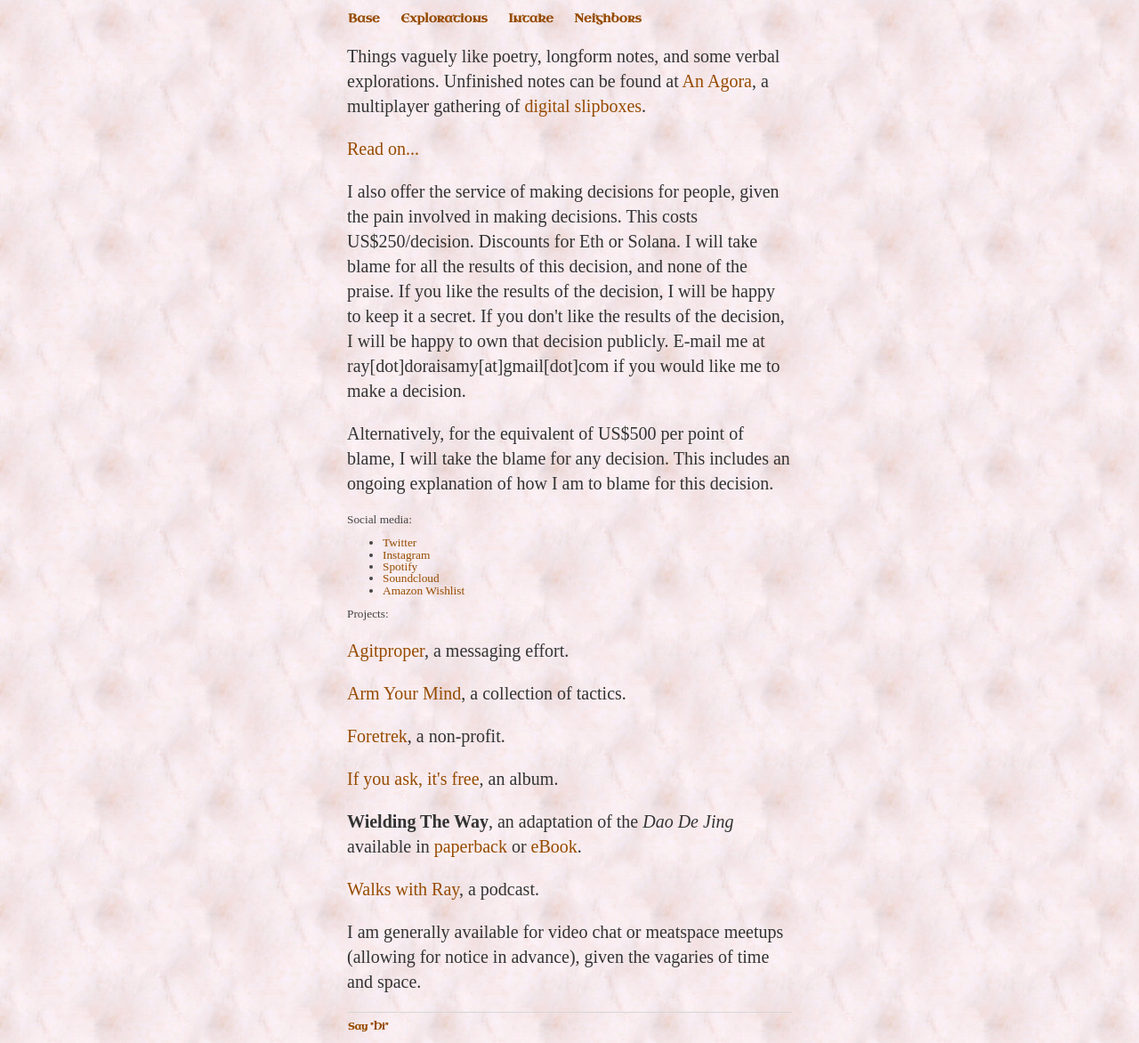
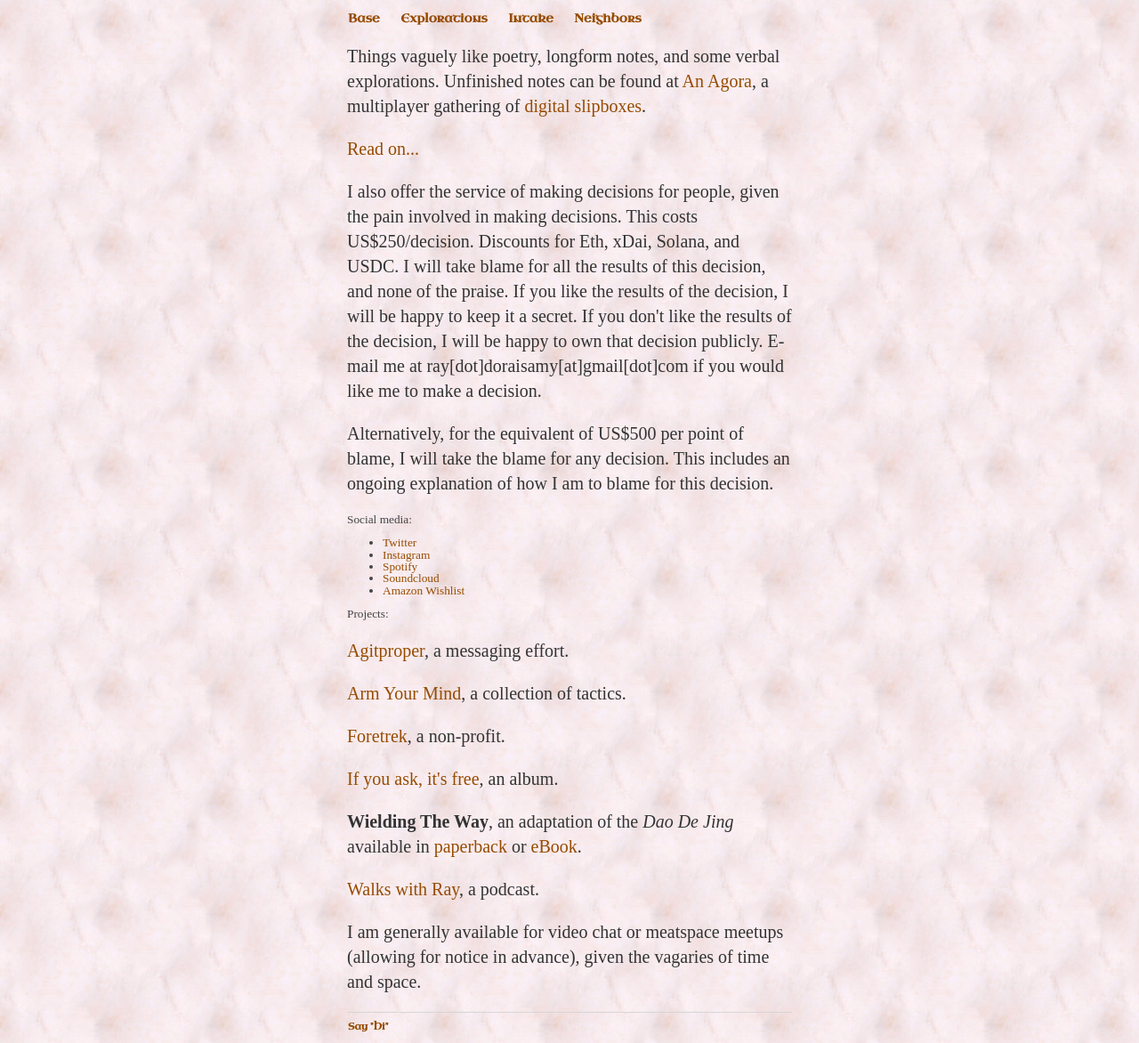
Before and after one commit to ray-dorai/ray-dorai.github.io, a Jekyll site: the page built from index.html, in a window 1280 px wide. Shown: the whole page at 89% size. Built offline with Jekyll 4.4.1, drawn with Linux system fonts in a browser that asks for light colours; some web fonts are replaced.

Commit message:
Update index.html

```diff
--- a/index.html
+++ b/index.html
@@ -5,7 +5,7 @@
 <div class="blurb">
 	<p>Things vaguely like poetry, longform notes, and some verbal explorations. Unfinished notes can be found at <a href="https://anagora.org/@forshaper">An Agora</a>, a multiplayer gathering of <a href="https://en.wikipedia.org/wiki/Zettelkasten">digital slipboxes</a>.</p>
 	<p><a href="/explorations">Read on...</a></p>
-	<p>I also offer the service of making decisions for people, given the pain involved in making decisions. This costs US$250/decision. Discounts for Eth or Solana. I will take blame for all the results of this decision, and none of the praise. If you like the results of the decision, I will be happy to keep it a secret. If you don't like the results of the decision, I will be happy to own that decision publicly. E-mail me at ray[dot]doraisamy[at]gmail[dot]com if you would like me to make a decision.</p>
+	<p>I also offer the service of making decisions for people, given the pain involved in making decisions. This costs US$250/decision. Discounts for Eth, xDai, Solana, and USDC. I will take blame for all the results of this decision, and none of the praise. If you like the results of the decision, I will be happy to keep it a secret. If you don't like the results of the decision, I will be happy to own that decision publicly. E-mail me at ray[dot]doraisamy[at]gmail[dot]com if you would like me to make a decision.</p>
 	<p>Alternatively, for the equivalent of US$500 per point of blame, I will take the blame for any decision. This includes an ongoing explanation of how I am to blame for this decision. </p>
 	Social media:
 	<ul>
```
